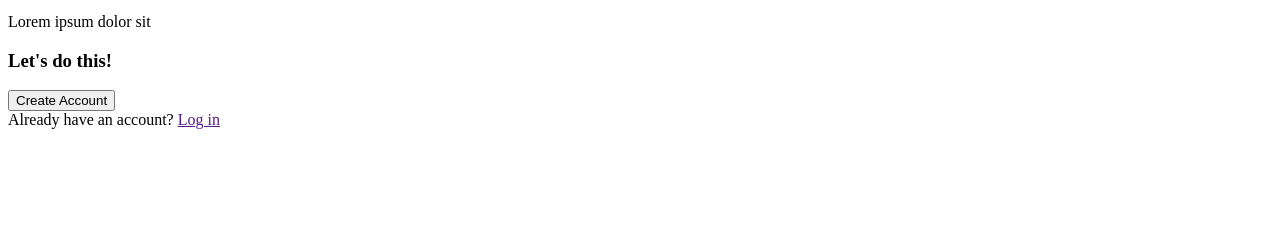
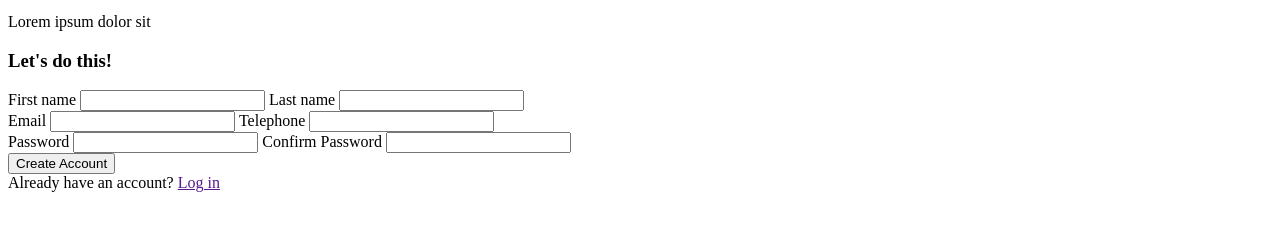
Before and after one commit to abdelghani-moussaid/odin-Sign-up, a plain HTML site: page index.html in a window 1280 px wide. Shown: the part 367-598 px from the top of the page. Drawn offline with Linux system fonts and the light colour scheme.

Commit message:
add form controls

```diff
--- a/index.html
+++ b/index.html
@@ -21,6 +21,24 @@
             <form action="./index.html" method="GET">
                 <section>
                     <h3>Let's do this!</h3>
+                    <div class="form-name">
+                        <label for="first-name">First name</label>
+                        <input type="text" id="first-name" name="first-name">
+                        <label for="last-name">Last name</label>
+                        <input type="text" id="last-name" name="last-name">
+                    </div>
+                    <div class="contact">
+                        <label for="mail">Email</label>
+                        <input type="email" id="mail" name="email">
+                        <label for="tel">Telephone</label>
+                        <input type="tel" name="telephone" id="tel">
+                    </div>
+                    <div class="password">
+                        <label for="password">Password</label>
+                        <input type="password" name="password" id="password">
+                        <label for="confirm">Confirm Password</label>
+                        <input type="password" name="confirm-password" id="confirm">
+                    </div>
                 </section>
                 <button type="submit">Create Account</button>
            </form>
```
